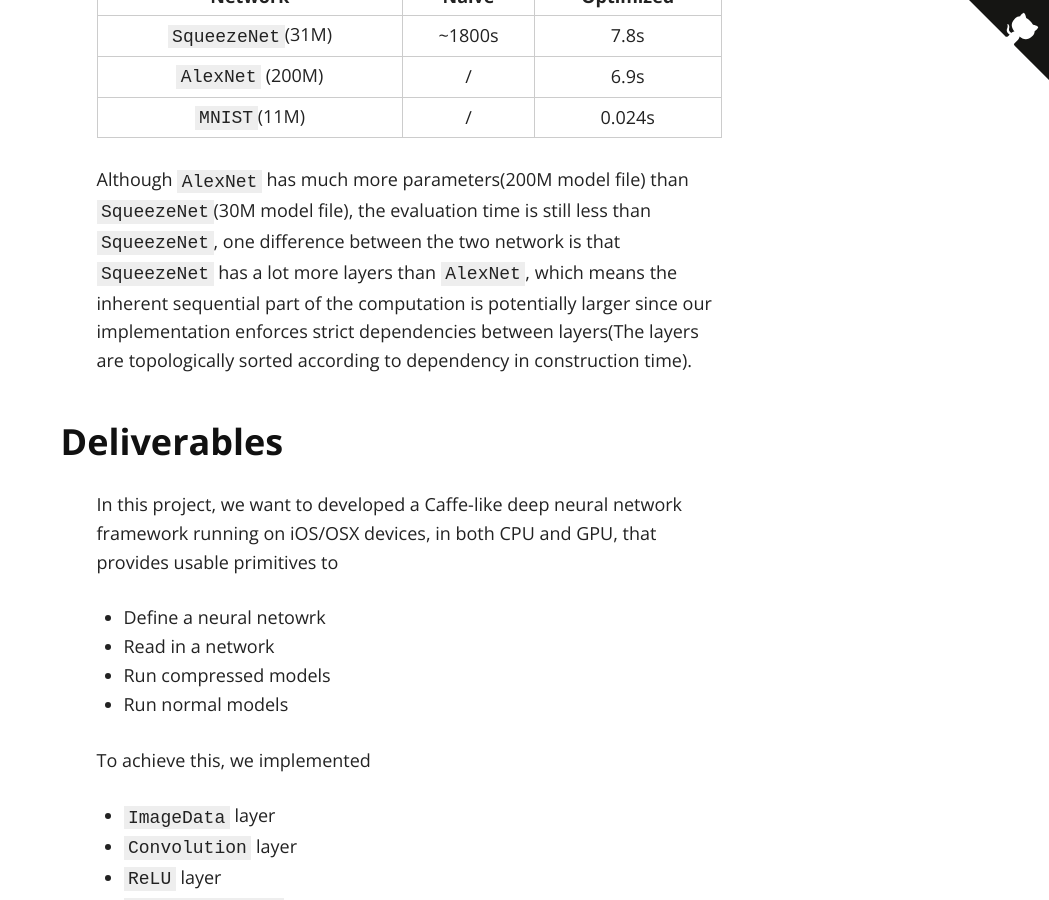
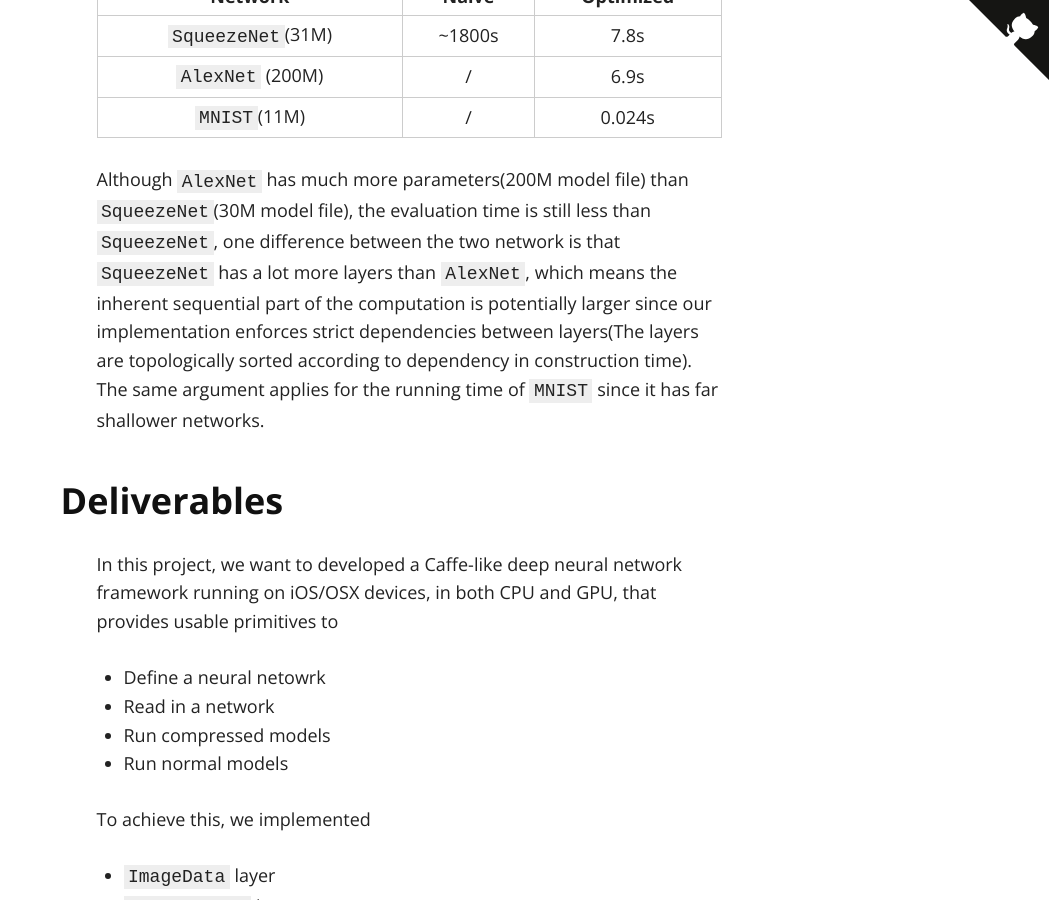
Before and after one commit to codinfox/espresso, a Jekyll site: the page built from index.md, in a window 1280 px wide and 900 px high, scrolled down 7831 px. Shown: the whole window, without its empty margins (231-1280 px from the left). Built offline with Jekyll 4.4.1, drawn with Linux system fonts in a browser that asks for light colours; nearby versions of some CDN libraries; some of the changed text lies outside the part shown.

Commit message:
Comments

```diff
--- a/index.md
+++ b/index.md
@@ -96,7 +96,7 @@ The following table is the running time of evaluting 3 networks in our framework
 | `AlexNet` (200M) | / |  6.9s |
 |`MNIST`(11M)| / |0.024s |
 
-Although `AlexNet` has much more parameters(200M model file) than `SqueezeNet`(30M model file), the evaluation time is still less than `SqueezeNet`, one difference between the two network is that `SqueezeNet` has a lot more layers than `AlexNet`, which means the inherent sequential part of the computation is potentially larger since our implementation enforces strict dependencies between layers(The layers are topologically sorted according to dependency in construction time).
+Although `AlexNet` has much more parameters(200M model file) than `SqueezeNet`(30M model file), the evaluation time is still less than `SqueezeNet`, one difference between the two network is that `SqueezeNet` has a lot more layers than `AlexNet`, which means the inherent sequential part of the computation is potentially larger since our implementation enforces strict dependencies between layers(The layers are topologically sorted according to dependency in construction time). The same argument applies for the running time of `MNIST` since it has far shallower networks.
 
 ### Deliverables
 
@@ -161,10 +161,10 @@ An example of using our framework to define, import and evaluate the `SqueezeNet
       dependencies: ["pool10"]
       )))
 
-    /* import model */
+    /* Import model */
     self.network.importFromFile(filename)
 
-    /* evaluating the network */
+    /* Evaluating the network */
     self.network.forward()
 
     /* Get the output */
```
